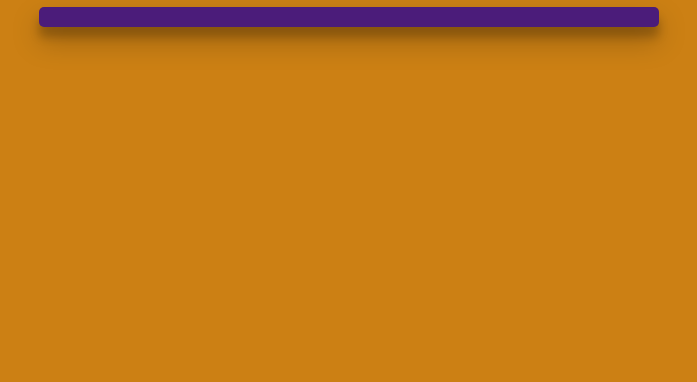
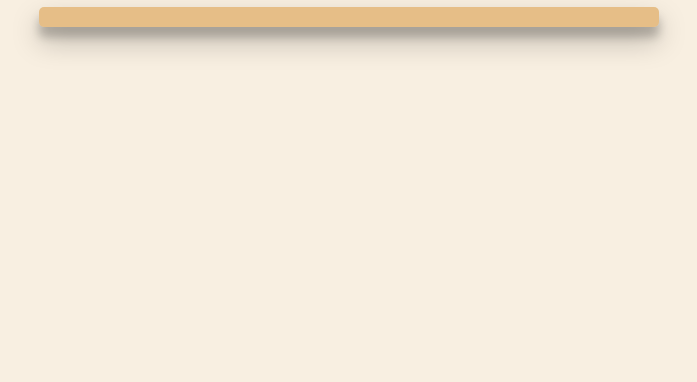
Before and after one commit to AayushBiswas388/vpirate-leaderboard, a website: page index.html in a window 1280 px wide. Shown: the part 418-800 px from the top of the page, without its empty margins (291-988 px from the left). Drawn offline with Linux system fonts and the light colour scheme.

Commit message:
Update style.css

```diff
--- a/style.css
+++ b/style.css
@@ -1,7 +1,7 @@
 @import url("https://fonts.googleapis.com/css2?family=Poppins:wght@500&display=swap");
 
 body {
-    background-color: #cc8014;
+    background-color: #cc801420;
     font-family: "Poppins", sans-serif;
     display: flex;
     flex-direction: column;
@@ -17,7 +17,7 @@ h1 {
 }
 
 .leaderboard {
-    background-color: #4b1c7a;
+    background-color: #cc801470;
     border-radius: 5px;
     box-shadow: 0 14px 28px rgba(0, 0, 0, 0.25), 0 10px 10px rgba(0, 0, 0, 0.22);
     font-weight: 500;
```
